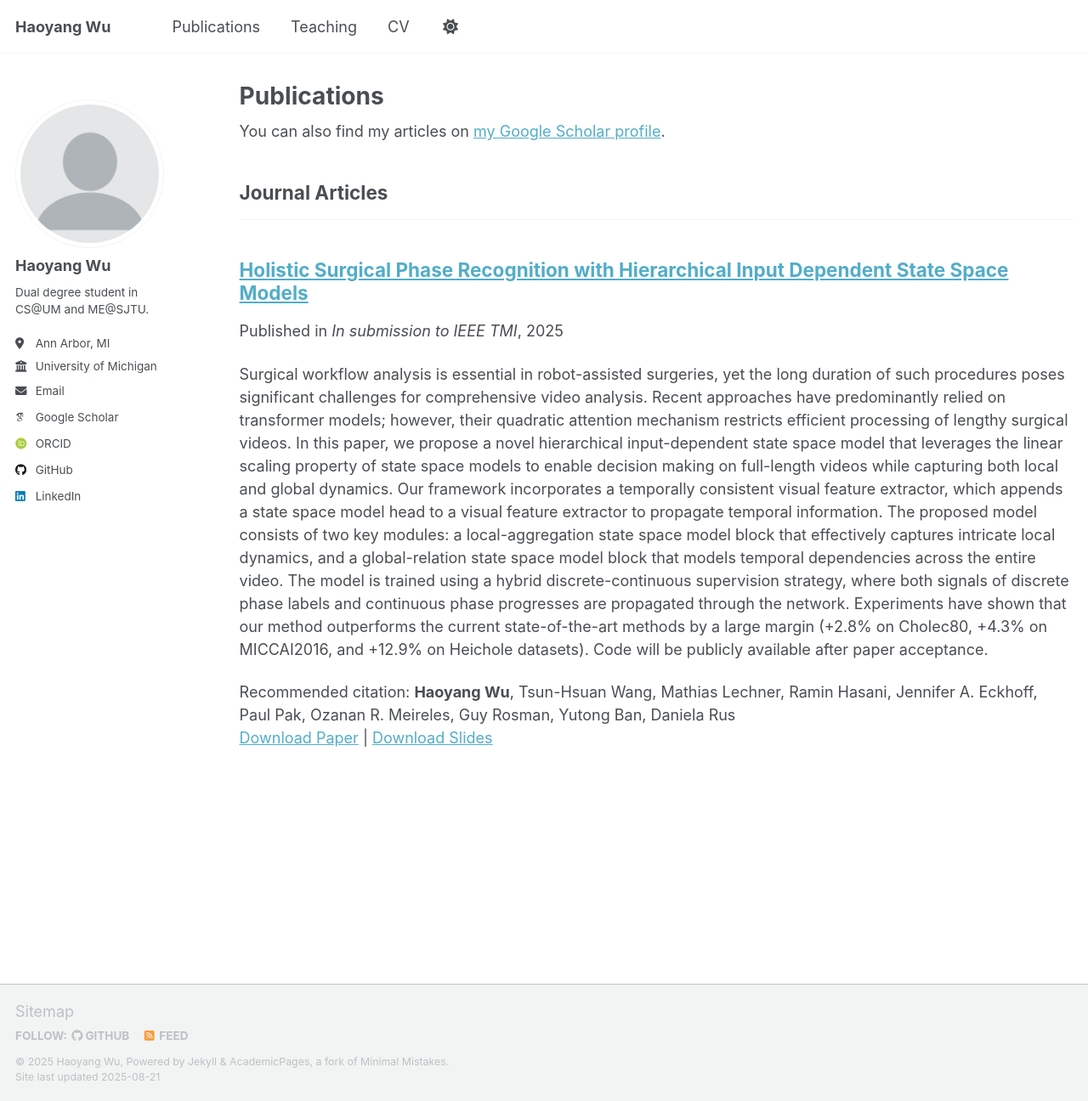
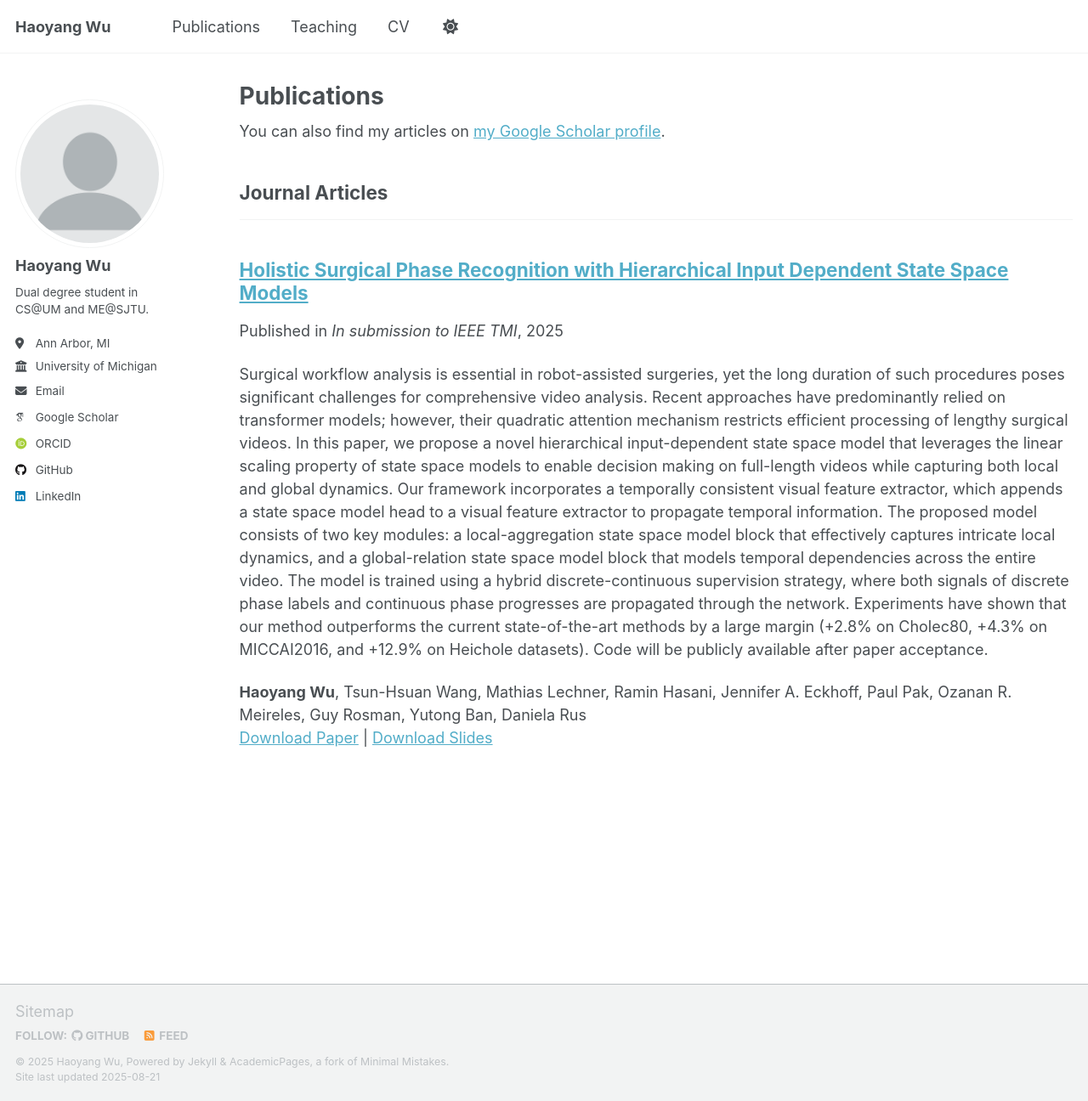
Before and after one commit to William-HYWu/William-HYWu.github.io, a Jekyll site: the page built from _pages/publications.html, in a window 1280 px wide and 1296 px high. Shown: the whole window at 85% size. Built offline with Jekyll 4.4.1, drawn with Linux system fonts in a browser that asks for light colours; some web fonts are replaced; a script that is not in the unit is left out; some of the changed lines change nothing that is shown.

Commit message:
add pub and about

```diff
--- a/_includes/archive-single.html
+++ b/_includes/archive-single.html
@@ -12,23 +12,19 @@
 {% assign title = post.title %}
 {% endif %}
 
-<div class="{{ include.type | default: "list" }}__item">
+<div class="{{ include.type | default: " list" }}__item">
   <article class="archive__item" itemscope itemtype="http://schema.org/CreativeWork">
     {% if include.type == "grid" and teaser %}
     <div class="archive__item-teaser">
-        <img src=
-          {% if teaser contains "://" %}
-            "{{ teaser }}"
-          {% else %}
-            "{{ teaser | prepend: "/images/" | prepend: base_path }}"
-          {% endif %}
-          alt="">
+      <img src={% if teaser contains "://" %} "{{ teaser }}" {% else %} "{{ teaser | prepend: " /images/" | prepend:
+        base_path }}" {% endif %} alt="">
     </div>
     {% endif %}
 
     <h2 class="archive__item-title" itemprop="headline">
       {% if post.link %}
-        <a href="{{ post.link }}">{{ title }}</a> <a href="{{ base_path }}{{ post.url }}" rel="permalink"><i class="fa fa-link" aria-hidden="true" title="permalink"></i><span class="sr-only">Permalink</span></a>
+      <a href="{{ post.link }}">{{ title }}</a> <a href="{{ base_path }}{{ post.url }}" rel="permalink"><i
+          class="fa fa-link" aria-hidden="true" title="permalink"></i><span class="sr-only">Permalink</span></a>
       {% else %}
       <a href="{{ base_path }}{{ post.url }}" rel="permalink">{{ title }}</a>
       {% endif %}
@@ -43,31 +39,41 @@
     {% elsif post.collection == 'publications' %}
     <p>Published in <i>{{ post.venue }}</i>, {{ post.date | default: "1900-01-01" | date: "%Y" }} </p>
     {% elsif post.date %}
-         <p class="page__date"><strong><i class="fa fa-fw fa-calendar" aria-hidden="true"></i> {{ site.data.ui-text[site.locale].date_label | default: "Published:" }}</strong> <time datetime="{{ post.date | default: "1900-01-01" | date_to_xmlschema }}">{{ post.date | default: "1900-01-01" | date: "%B %d, %Y" }}</time></p>
+    <p class="page__date"><strong><i class="fa fa-fw fa-calendar" aria-hidden="true"></i> {{
+        site.data.ui-text[site.locale].date_label | default: "Published:" }}</strong> <time
+        datetime="{{ post.date | default: " 1900-01-01" | date_to_xmlschema }}">{{ post.date | default: "1900-01-01" |
+        date: "%B %d, %Y" }}</time></p>
     {% endif %}
 
     {% if post.excerpt and site.read_more != 'enabled' %}
     <p class="archive__item-excerpt" itemprop="description">{{ post.excerpt | markdownify }}</p>
     {% elsif post.excerpt and site.read_more == 'enabled' %}
-    <p class="archive__item-excerpt" itemprop="description"><p>{{ post.excerpt | markdownify | remove: '<p>' | remove: '</p>' }}<strong><a href="{{ base_path }}{{ post.url }}" rel="permalink"> Read more</a></strong></p></p>
+    <p class="archive__item-excerpt" itemprop="description">
+    <p>{{ post.excerpt | markdownify | remove: '
+    <p>' | remove: '</p>' }}<strong><a href="{{ base_path }}{{ post.url }}" rel="permalink"> Read more</a></strong></p>
+    </p>
     {% endif %}
 
     {% if post.citation and post.paperurl and post.slidesurl and post.bibtexurl %}
-      <p>Recommended citation: {{ post.citation }}<br /><a href="{{ post.paperurl }}">Download Paper</a> | <a href="{{ post.slidesurl }}">Download Slides</a> | <a href="{{ post.bibtexurl }}">Download Bibtex</a></p>
+    <p>{{ post.citation }}<br /><a href="{{ post.paperurl }}">Download Paper</a> | <a
+        href="{{ post.slidesurl }}">Download Slides</a> | <a href="{{ post.bibtexurl }}">Download Bibtex</a></p>
     {% elsif post.citation and post.paperurl and post.slidesurl %}
-      <p>Recommended citation: {{ post.citation }}<br /><a href="{{ post.paperurl }}">Download Paper</a> | <a href="{{ post.slidesurl }}">Download Slides</a></p>
+    <p>{{ post.citation }}<br /><a href="{{ post.paperurl }}">Download Paper</a> | <a
+        href="{{ post.slidesurl }}">Download Slides</a></p>
     {% elsif post.citation and post.paperurl and post.bibtexurl %}
-      <p>Recommended citation: {{ post.citation }}<br /><a href="{{ post.paperurl }}">Download Paper</a> | <a href="{{ post.bibtexurl }}">Download Bibtex</a></p>
+    <p>{{ post.citation }}<br /><a href="{{ post.paperurl }}">Download Paper</a> | <a
+        href="{{ post.bibtexurl }}">Download Bibtex</a></p>
     {% elsif post.citation and post.paperurl %}
-      <p>Recommended citation: {{ post.citation }}<br /><a href="{{ post.paperurl }}">Download Paper</a></p>
+    <p>{{ post.citation }}<br /><a href="{{ post.paperurl }}">Download Paper</a></p>
     {% elsif post.citation and post.slidesurl and post.bibtexurl %}
-      <p>Recommended citation: {{ post.citation }}<br /><a href="{{ post.slidesurl }}">Download Slides</a> | <a href="{{ post.bibtexurl}}">Download Bibtex</a></p>
+    <p>{{ post.citation }}<br /><a href="{{ post.slidesurl }}">Download Slides</a> | <a
+        href="{{ post.bibtexurl}}">Download Bibtex</a></p>
     {% elsif post.citation and post.slidesurl %}
-      <p>Recommended citation: {{ post.citation }}<br /><a href="{{ post.slidesurl }}">Download Slides</a></p>
+    <p>{{ post.citation }}<br /><a href="{{ post.slidesurl }}">Download Slides</a></p>
     {% elsif post.citation and post.bibtexurl %}
-      <p>Recommended citation: {{ post.citation }}<br /><a href="{{ post.bibtexurl }}">Download Bibtex</a></p>
+    <p>{{ post.citation }}<br /><a href="{{ post.bibtexurl }}">Download Bibtex</a></p>
     {% elsif post.citation %}
-      <p>Recommended citation: {{ post.citation }}</p>
+    <p>{{ post.citation }}</p>
     {% elsif post.paperurl and post.bibtexurl %}
     <p><a href=" {{ post.paperurl }} ">Download Paper</a> | <a href="{{ post.bibtexurl }}">Download Bibtex</a></p>
     {% elsif post.paperurl %}
```
Lines whose indentation alone changed are shown as unchanged.
